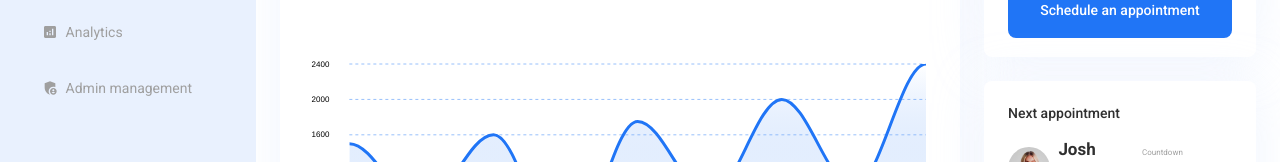
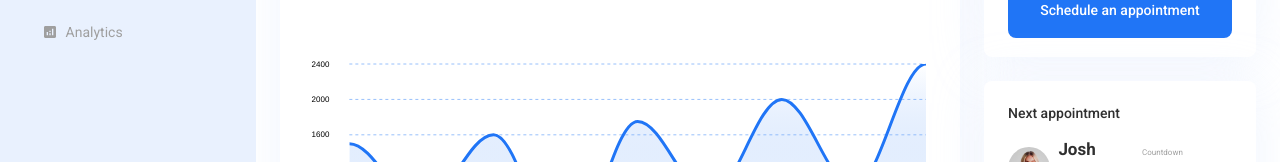
Before and after one commit to ayodeji1167/medcare, a React (Vite) app: page / in a window 1280 px wide. Shown: the part 320-482 px from the top of the page. Built offline with nearby package versions, Linux system fonts and the light colour scheme.

Commit message:
removed admin icon nav

```diff
--- a/src/features/dashboard/components/layout/SideBar.tsx
+++ b/src/features/dashboard/components/layout/SideBar.tsx
@@ -6,7 +6,6 @@ import { ReactComponent as PatientsIcon } from '@/assets/icons/sidebar/patients.
 import { ReactComponent as MessagesIcon } from '@/assets/icons/sidebar/messages.svg';
 import { ReactComponent as AppointmentsIcon } from '@/assets/icons/sidebar/appointments.svg';
 import { ReactComponent as AnalyticsIcon } from '@/assets/icons/sidebar/analytics.svg';
-import { ReactComponent as AdminIcon } from '@/assets/icons/sidebar/admin.svg';
 
 function NavItem({ name, slug, icon, path }) {
   const { pathname } = useLocation();
@@ -67,12 +66,6 @@ export default function SideBar() {
           path={'/analytics'}
           icon={AnalyticsIcon}
         />
-        <NavItem
-          name={'Admin management'}
-          slug={'admin'}
-          path={'/admin'}
-          icon={AdminIcon}
-        />
       </Stack>
     </Box>
   );
```
